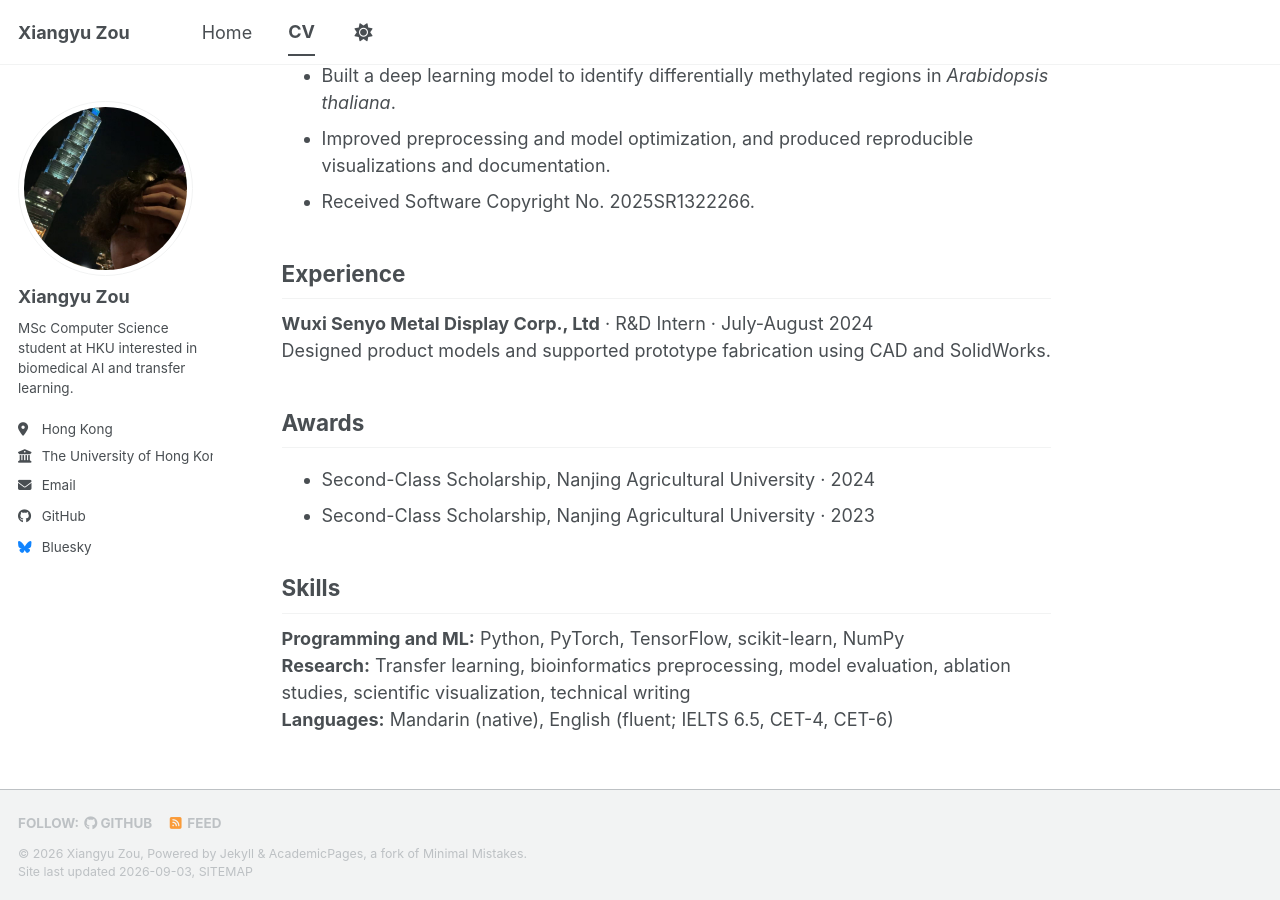
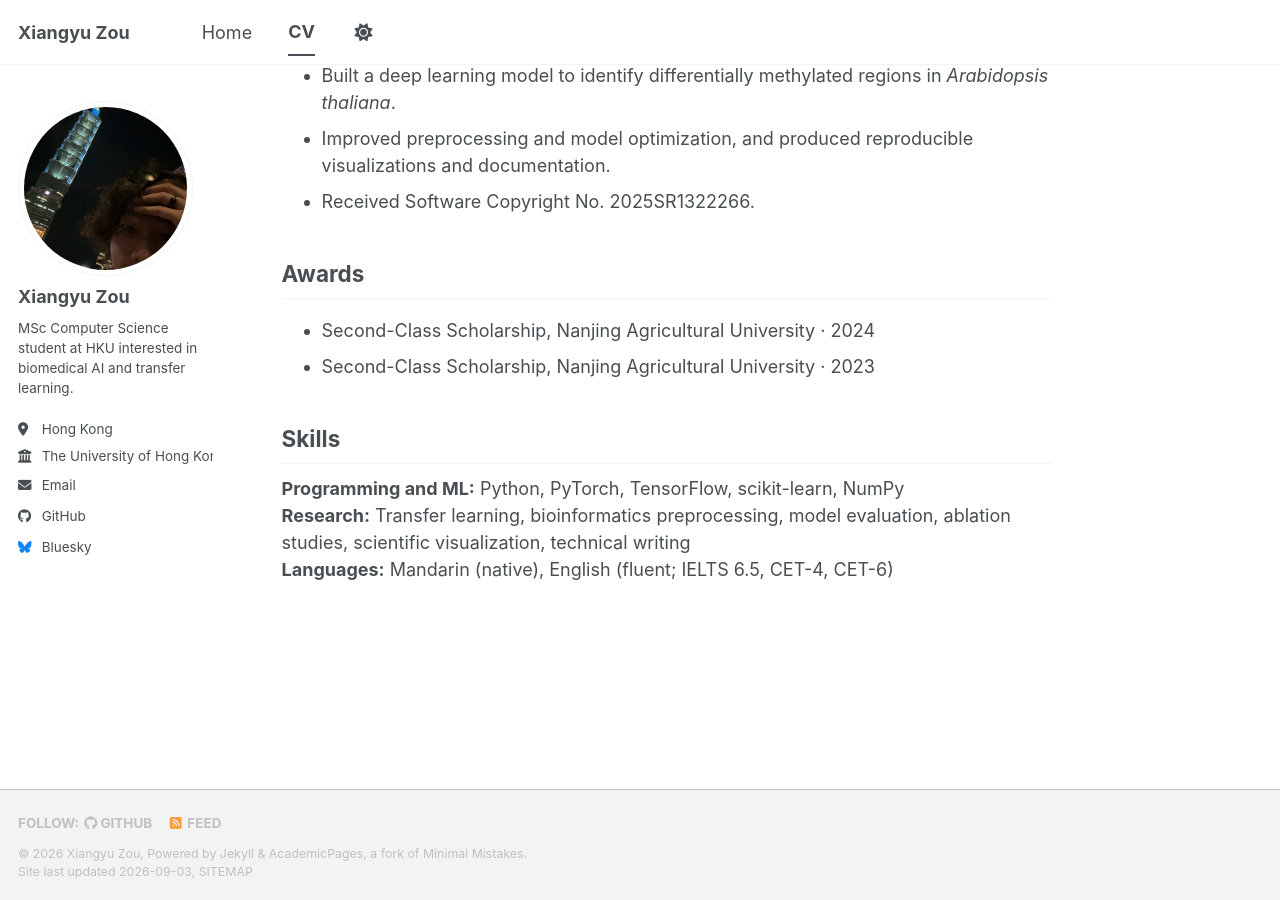
Before and after one commit to yukonzou/yukonzou.github.io, a Jekyll site: the page built from _pages/cv.md, in a window 1280 px wide and 900 px high, scrolled down 1055 px. Built offline with Jekyll 4.4.1, drawn with Linux system fonts in a browser that asks for light colours; a style sheet for code colours, icons or effects is not loaded.

Commit message:
Remove experience section from CV
Removed experience section for R&D Intern at Wuxi Senyo Metal Display Corp.

```diff
--- a/_pages/cv.md
+++ b/_pages/cv.md
@@ -43,10 +43,6 @@ Completed Information Management Systems coursework and a data-driven group proj
 - Improved preprocessing and model optimization, and produced reproducible visualizations and documentation.
 - Received Software Copyright No. 2025SR1322266.
 
-## Experience
-
-**Wuxi Senyo Metal Display Corp., Ltd** · R&D Intern · July-August 2024<br>
-Designed product models and supported prototype fabrication using CAD and SolidWorks.
 
 ## Awards
 
```
